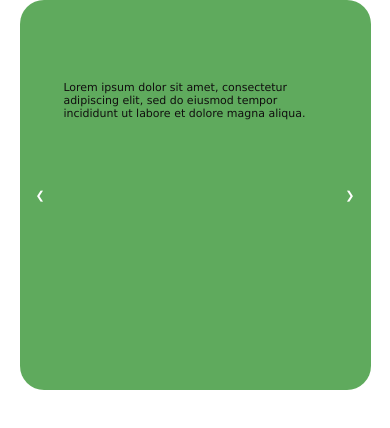
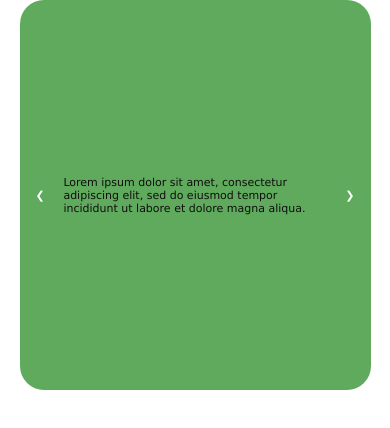
Before and after one commit to madhurim010/ecycle, a plain HTML site: page index.html in a window 390 px wide. Drawn offline with Linux system fonts and the light colour scheme.

Commit message:
Update style.css

```diff
--- a/style.css
+++ b/style.css
@@ -185,6 +185,9 @@ img {vertical-align: middle;}*/
    .prev, .next {
     height: 55vw;
   }
+  .text{
+    height: 55vw;
+  }
 }
 
 @media only screen and (max-width: 475px) {
@@ -203,5 +206,6 @@ img {vertical-align: middle;}*/
   }
   .text{
     width: 100%;
+    height: 100vw;
   }
 }
```
